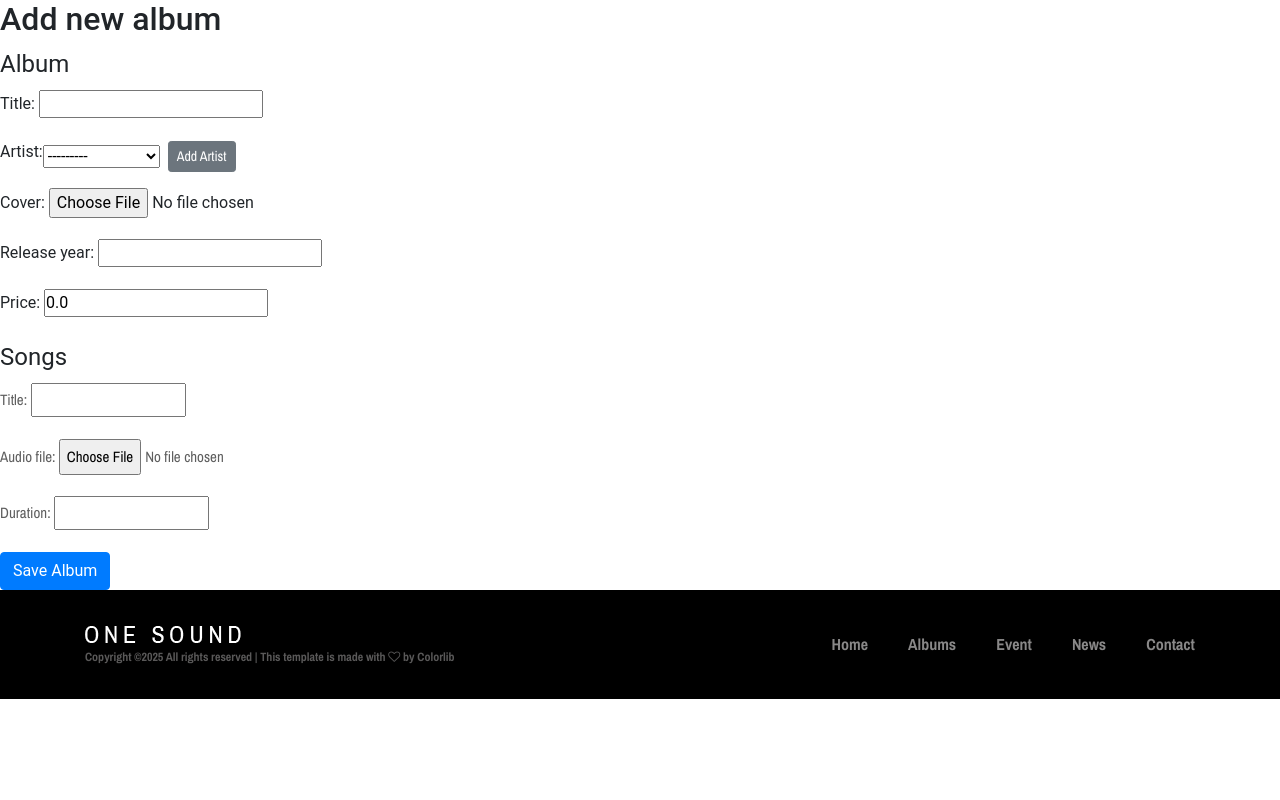
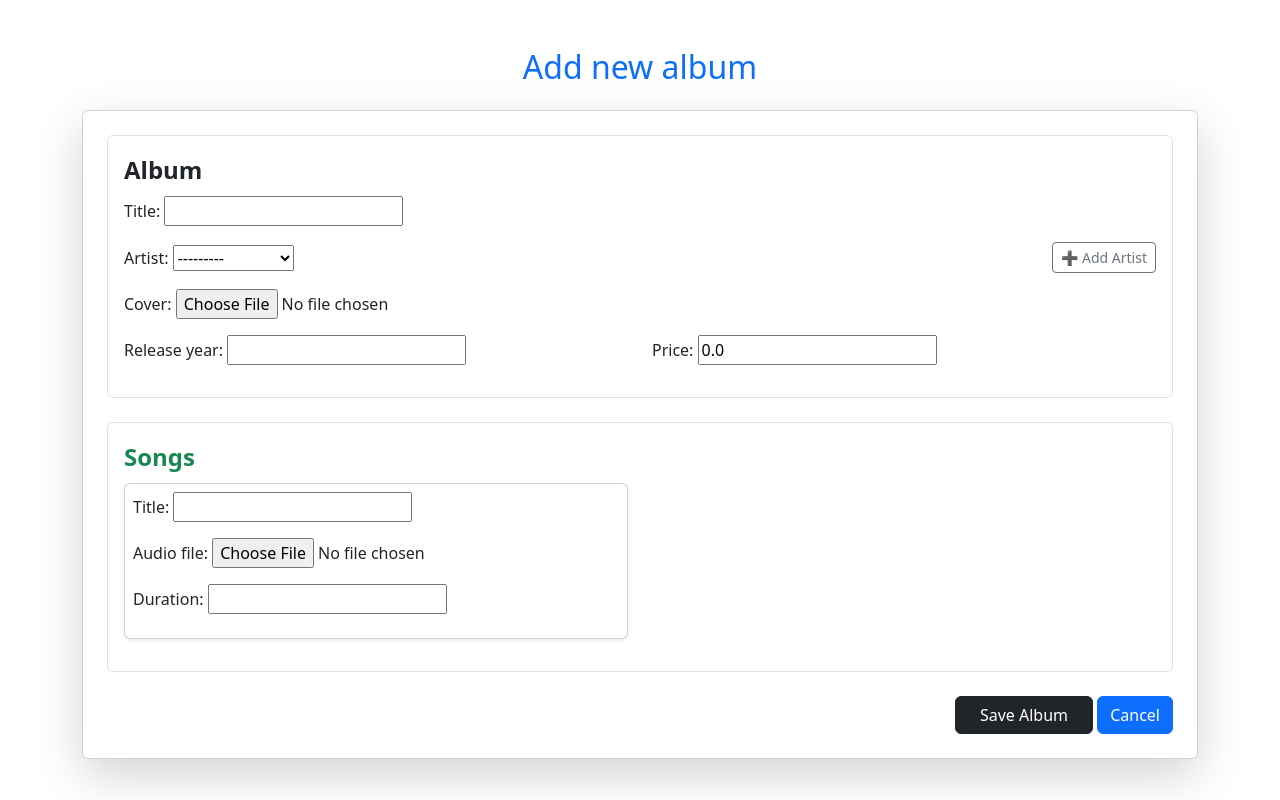
Before and after one commit to JUN82-baller/ThucTapChuyenNganh_1, a Django app: page /album_form/ in a window 1280 px wide. Run offline with Django 5.2, Linux system fonts and the light colour scheme; tables that the repository leaves empty hold one stand-in row (values such as "Sample post"); some libraries are stand-ins or nearby versions; some web fonts are replaced.

Commit message:
chinh sua file

```diff
--- a/project/Website_AmNhac/website_amnhac/music/views.py
+++ b/project/Website_AmNhac/website_amnhac/music/views.py
@@ -133,14 +133,14 @@
         'song': first_song
     })
 
-def events(request):
-    return render(request, 'music/events.html')
-
-
-def blog(request):
-    return render(request, 'music/blog.html')
-
-
+# def events(request):
+#     return render(request, 'music/events.html')
+#
+#
+# def blog(request):
+#     return render(request, 'music/blog.html')
+#
+#
 def contact(request):
     return render(request, 'music/contact.html')
 
--- a/project/Website_AmNhac/website_amnhac/templates/base.html
+++ b/project/Website_AmNhac/website_amnhac/templates/base.html
@@ -69,19 +69,15 @@
                                 <ul>
                                     <li><a href="{% url 'home' %}">Home</a></li>
                                     <li><a href="{% url 'albums' %}">Albums</a></li>
+                                    <li><a href="{% url 'contact' %}">Contact</a> </li>
                                     <li><a href="#">Pages</a>
                                         <ul class="dropdown">
                                             <li><a href="{% url 'home' %}">Home</a></li>
                                             <li><a href="{% url 'albums' %}">Albums</a></li>
-                                            <li><a href="{% url 'events' %}">Events</a></li>
-                                            <li><a href="{% url 'blog' %}">News</a></li>
-                                            <li><a href="{% url 'contact' %}">Contact</a></li>
-
+                                           <li><a href="{% url 'contact' %}">Contact</a> </li>
                                         </ul>
                                     </li>
-                                    <li><a href="{% url 'events' %}">Event</a></li>
-                                    <li><a href="{% url 'blog' %}">News</a></li>
-                                    <li><a href="{% url 'contact' %}">Contact</a></li>
+
                                     {% if user.is_authenticated or user.is_staff %}
                                     <li><a href="{% url 'account' %}">User</a></li>
                                     <li><a href="{% url 'all_orders' %}">Order</a> </li>
@@ -146,9 +142,7 @@
                         <ul>
                             <li><a href="{% url 'home' %}">Home</a></li>
                             <li><a href="{% url 'albums' %}">Albums</a></li>
-                            <li><a href="{% url 'events' %}">Event</a></li>
-                            <li><a href="{% url 'blog' %}">News</a></li>
-                            <li><a href="{% url 'contact' %}">Contact</a></li>
+
 
                         </ul>
                     </div>
--- a/project/Website_AmNhac/website_amnhac/templates/music/Album_form.html
+++ b/project/Website_AmNhac/website_amnhac/templates/music/Album_form.html
@@ -1,47 +1,83 @@
-{% extends "base.html" %}
-{% block content %}
-<h2>{{ title }}</h2>
+<!doctype html>
+<html lang="en">
+  <head>
+    <meta charset="utf-8">
+    <meta name="viewport" content="width=device-width, initial-scale=1">
+    <title>{{ title }}</title>
+    <!-- Bootstrap CSS -->
+    <link href="https://cdn.jsdelivr.net/npm/bootstrap@5.3.8/dist/css/bootstrap.min.css" rel="stylesheet">
+    <style>
+      .btn-dark:hover {
+        background-color: #6c757d; /* màu xám nhạt */
+        border-color: #6c757d;
+      }
+    </style>
+  </head>
+  <body>
+    <div class="container mt-5">
+      <h2 class="mb-4 text-center text-primary">{{ title }}</h2>
 
-<form method="post" enctype="multipart/form-data">
+      <form method="post" enctype="multipart/form-data" class="card shadow-lg p-4">
         {% csrf_token %}
-    <fieldset>
-        <legend>Album</legend>
-        <div class="form-group">
+        <fieldset class="border p-3 mb-4 rounded">
+          <legend class="fw-bold text-dark">Album</legend>
+
+          <div class="mb-3">
             {{ album_form.title.label_tag }}
             {{ album_form.title }}
           </div>
 
-        <div class="form-group d-flex align-items-center">
+          <div class="mb-3 d-flex align-items-center">
+            <div class="flex-grow-1">
               {{ album_form.artist.label_tag }}
               {{ album_form.artist }}
-            <!-- Nút thêm Artist mới -->
-            <a href="{% url 'add_artist' %}" class="btn btn-sm btn-secondary ml-2">Add Artist</a>
+            </div>
+            <a href="{% url 'add_artist' %}" class="btn btn-outline-secondary btn-sm ms-2">
+              ➕ Add Artist
+            </a>
           </div>
 
-        <div class="form-group">
+          <div class="mb-3">
             {{ album_form.cover.label_tag }}
             {{ album_form.cover }}
           </div>
 
-        <div class="form-group">
+          <div class="row">
+            <div class="col-md-6 mb-3">
               {{ album_form.release_year.label_tag }}
               {{ album_form.release_year }}
             </div>
-
-        <div class="form-group">
+            <div class="col-md-6 mb-3">
               {{ album_form.price.label_tag }}
               {{ album_form.price }}
             </div>
+          </div>
         </fieldset>
 
-    <fieldset>
-        <legend>Songs</legend>
+        <fieldset class="border p-3 mb-4 rounded">
+          <legend class="fw-bold text-success">Songs</legend>
           {{ song_formset.management_form }}
+          <div class="row">
             {% for form in song_formset %}
+            <div class="col-md-6 mb-3">
+              <div class="card p-2 shadow-sm">
                 {{ form.as_p }}
+              </div>
+            </div>
             {% endfor %}
+          </div>
         </fieldset>
 
-    <button type="submit" class="btn btn-primary">Save Album</button>
+        <div class="text-end">
+          <button type="submit" class="btn btn-dark px-4">
+             Save Album
+          </button>
+            <a href="{% url 'albums' %}" class="btn btn-primary"  onclick="return confirm('Bạn có chắc muốn hủy chỉnh sửa?')">Cancel</a>
+        </div>
       </form>
-{% endblock %}
+    </div>
+
+    <!-- Bootstrap JS -->
+    <script src="https://cdn.jsdelivr.net/npm/bootstrap@5.3.8/dist/js/bootstrap.bundle.min.js"></script>
+  </body>
+</html>
--- a/project/Website_AmNhac/website_amnhac/website_amnhac/settings.py
+++ b/project/Website_AmNhac/website_amnhac/website_amnhac/settings.py
@@ -131,7 +131,6 @@
 STATICFILES_DIRS = [
     BASE_DIR / "static",
 ]
-STATIC_ROOT = BASE_DIR / "staticfiles"
 
 # Media files (User uploaded files)
 MEDIA_URL = "/media/"
--- a/project/Website_AmNhac/website_amnhac/website_amnhac/urls.py
+++ b/project/Website_AmNhac/website_amnhac/website_amnhac/urls.py
@@ -26,8 +26,8 @@
     path("admin/", admin.site.urls),
     path("", views.home, name="home"),
     path("albums/", views.albums_store, name="albums"),
-    path("events/", views.events, name="events"),
-    path("blog/", views.blog, name="blog"),
+    # path("events/", views.events, name="events"),
+    # path("blog/", views.blog, name="blog"),
     path("contact/", views.contact, name="contact"),
     path("login/", views.login_views, name="login"),
     path("register/", views.register_view, name="register"),
```
Also changed, not shown: project/Website_AmNhac/website_amnhac/templates/music/contact.html (+35 -58 lines), 1 other file. Lines whose indentation alone changed are shown as unchanged.
